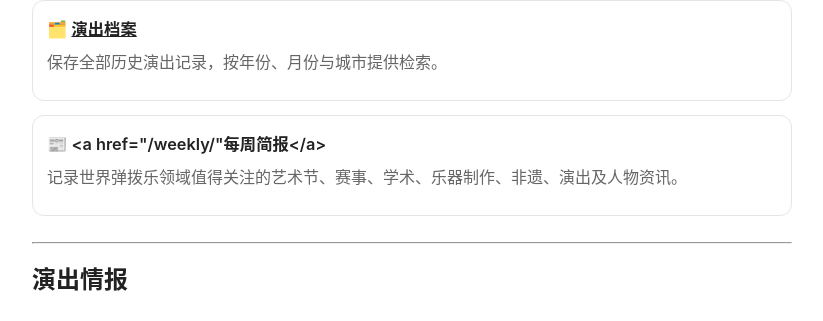
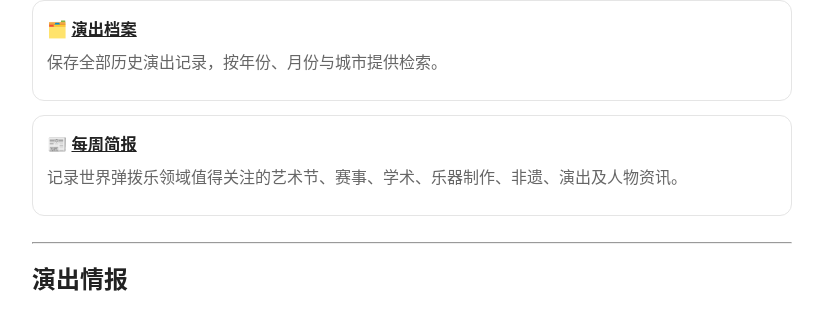
Before and after one commit to KeenKwok/boxianji, a Jekyll site: the page built from index.md, in a window 1280 px wide. Shown: the part 408-729 px from the top of the page, without its empty margins (228-1051 px from the left). Built offline with Jekyll 4.4.1, drawn with Linux system fonts in a browser that asks for light colours.

Commit message:
更新 index.md

```diff
--- a/index.md
+++ b/index.md
@@ -35,7 +35,7 @@ title: 首页
 
   <div style="border:1px solid #e5e5e5;border-radius:12px;padding:14px;">
     <div style="font-weight:600;font-size:1.02em;margin-bottom:6px;">
-      📰 <a href="{{ '/weekly/' | relative_url }}"每周简报</a>
+      📰 <a href="{{ '/weekly/' | relative_url }}">每周简报</a>
     </div>
     <div style="color:#666;line-height:1.6;margin-bottom:10px;">
       记录世界弹拨乐领域值得关注的艺术节、赛事、学术、乐器制作、非遗、演出及人物资讯。
```
